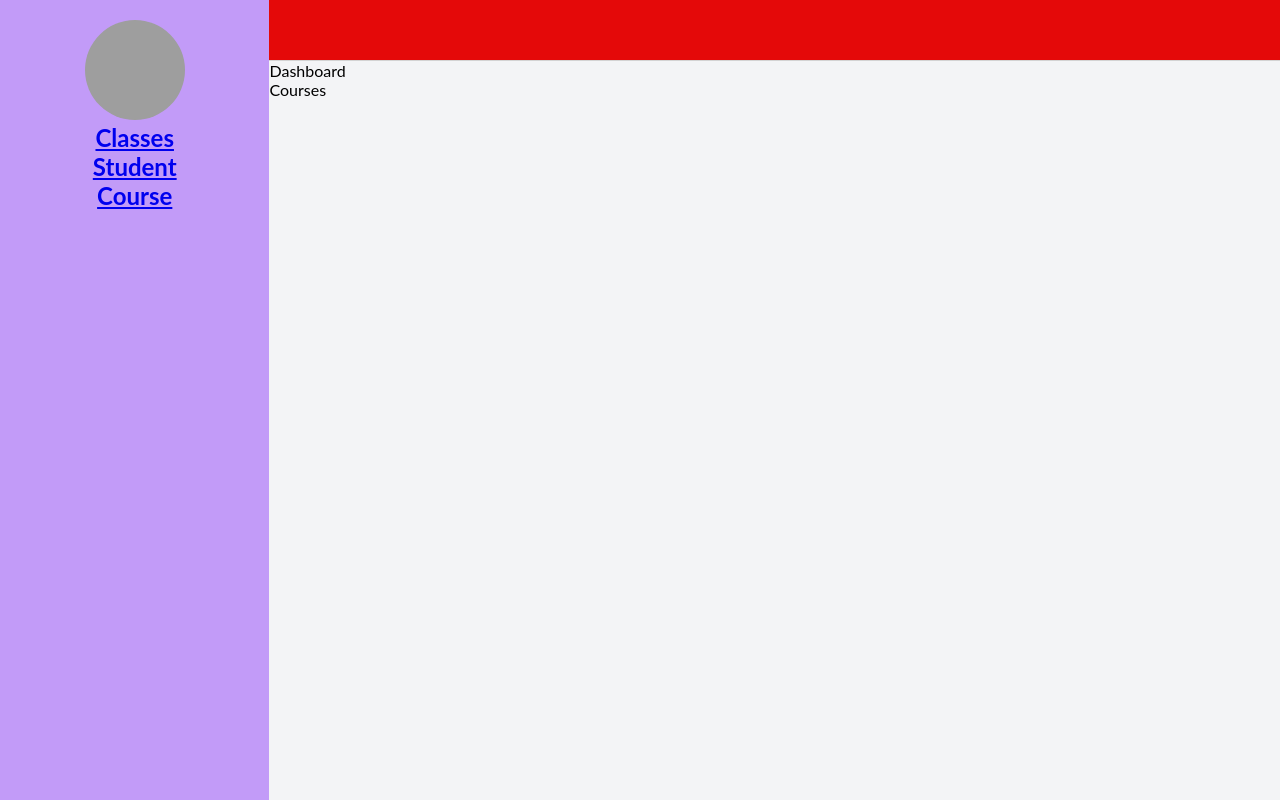
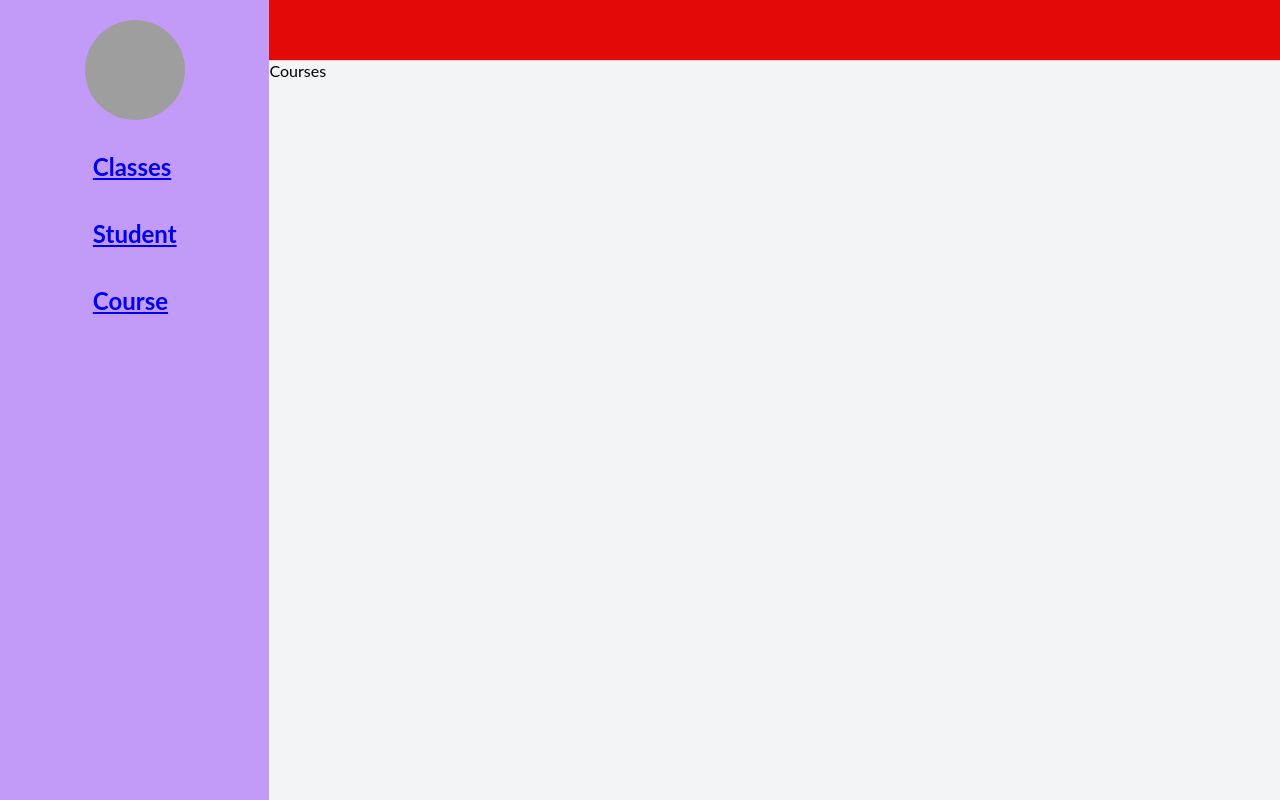
Before and after one commit to Rubanda/students, a React (Create React App) app in the folder frontend/: page /courses/1 in a window 1280 px wide. Built offline with nearby package versions, Linux system fonts and the light colour scheme; no server answers; grey boxes are pictures that could not be loaded.

Commit message:
Added sass, set it up for sidebar component

```diff
--- a/frontend/src/App.css
+++ b/frontend/src/App.css
@@ -28,22 +28,6 @@ body {
   justify-content: flex-end;
   padding: 0 30px 0 30px;
   border-bottom: 1px solid lightgray;
-}
-
-/* sider bar */
-.sidebar {
-  background: #c29bf8;
-  grid-area: sidebar;
-  overflow-y: auto;
-  padding: 20px;
-  -webkit-transition: all 0.5s;
-  transition: all 0.5s;
-}
-
-.sidebar-menu {
-  display: flex;
-  align-items: center;
-  flex-direction: column;
 }
 
 main {
--- a/frontend/src/App.js
+++ b/frontend/src/App.js
@@ -1,5 +1,5 @@
 import './App.css';
-
+import './styles/main.scss';
 import { BrowserRouter, Route, Switch } from 'react-router-dom';
 
 import Header from './components/Header';
--- a/frontend/src/components/Sidebar.js
+++ b/frontend/src/components/Sidebar.js
@@ -1,27 +1,32 @@
 import React from 'react'
-import { Link } from "react-router-dom";
+import { Link, useHistory } from "react-router-dom";
 
 export default function Sidebar() {
 
+  const history = useHistory()
+
   return (
     <div className='sidebar'>
-      <div className='sidebar-menu'>
-        <div>
+      <div className='sidebar__menu'>
+        <div className="sidebar__logo-container">
           <img
             src="https://neu.edu.tr/wp-content/uploads/2020/12/14/gunsel_logo.jpg"
             width="100px"
             height="100px"
             alt="Gunsel logo"
+            className="sidebar__logo"
           />
         </div>
         <div>
-          <Link to='/classes'><h2>Classes</h2></Link>
-        </div>
-        <div>
-          <Link to='/students'><h2>Student</h2></Link>
-        </div>
-        <div>
-          <Link to='/courses'><h2>Course</h2></Link>
+          <div className="sidebar__menu-link-container">
+            <Link to='/classes' className="sidebar__menu-link"><h2>Classes</h2></Link>
+          </div>
+          <div className="sidebar__menu-link-container">
+            <Link to='/students' className="sidebar__menu-link"><h2>Student</h2></Link>
+          </div>
+          <div className="sidebar__menu-link-container">
+            <Link to='/courses' className="sidebar__menu-link"><h2>Course</h2></Link>
+          </div>
         </div>
       </div>
     </div>
--- a/frontend/src/pages/Dashboard.js
+++ b/frontend/src/pages/Dashboard.js
@@ -6,8 +6,6 @@ import StudentsTab from '../components/StudentsTab'
 
 const Dashboard = () => {
   return (
-    <div>
-      Dashboard
     <div>
       <Switch>
         <Route path='/' component={ClassesTab} exact></Route>
@@ -19,7 +17,6 @@ const Dashboard = () => {
         <Route path='/courses/:id' component={CoursesTab} exact></Route>
       </Switch>
     </div>
-    </div>
   )
 }
 
--- /dev/null
+++ b/frontend/src/styles/main.scss
@@ -0,0 +1 @@
+@import "./modules/sidebar";
--- /dev/null
+++ b/frontend/src/styles/modules/_sidebar.scss
@@ -0,0 +1,31 @@
+.sidebar {
+  background: #c29bf8;
+  grid-area: sidebar;
+  overflow-y: auto;
+  padding: 20px;
+  -webkit-transition: all 0.5s;
+  transition: all 0.5s;
+
+  &__menu {
+    display: flex;
+    align-items: center;
+    flex-direction: column;
+    justify-content: flex-start;
+  }
+
+  &__menu-link {
+    padding: 1rem;
+
+    &--selected {
+      background-color: #eaeaea;
+    }
+  }
+
+  &__menu-link-container {
+    margin: 0;
+  }
+
+  &__logo-container {
+    margin-bottom: 10px;
+  }
+}
```
Lines whose indentation alone changed are shown as unchanged.
